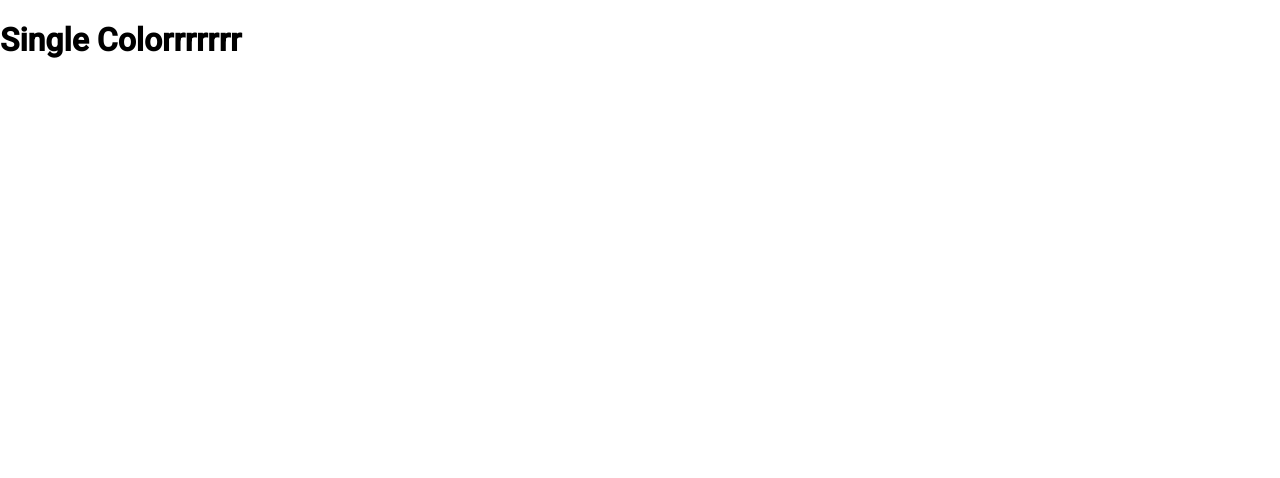
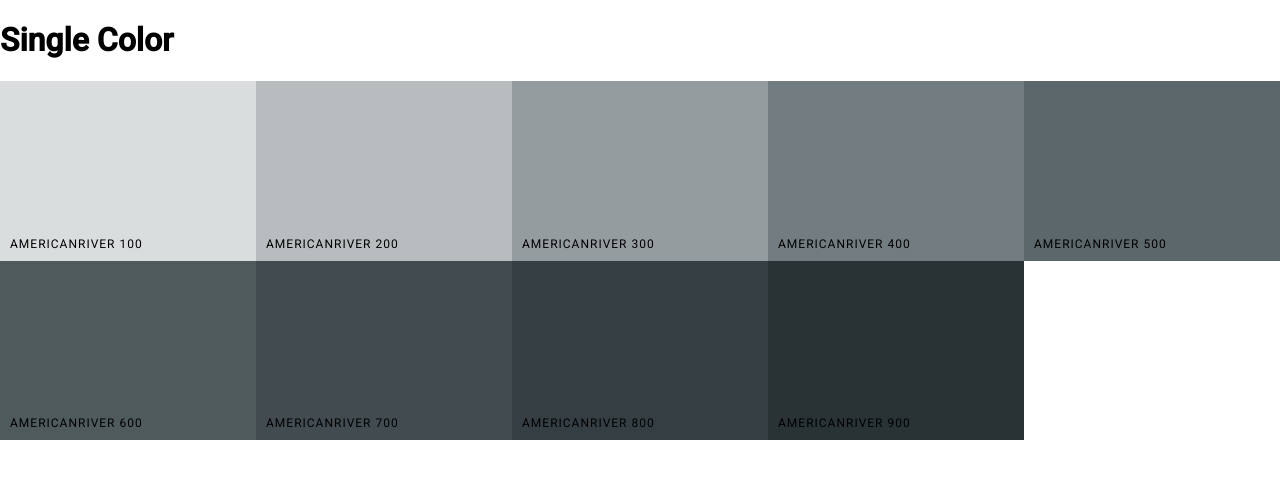
Before and after one commit to dhillman1989/ColorPaletteApp, a React (Create React App) app: page /palette/flat-ui-colors-american/americanriver in a window 1280 px wide. Shown: the top 478 px of the page. Built offline with nearby package versions, Linux system fonts and the light colour scheme.

Commit message:
add colors to singleColorPalette
added colors to display within SingleColorPalette

```diff
--- a/src/App.js
+++ b/src/App.js
@@ -33,8 +33,15 @@
           )}
         />
         <Route
-          path="/palette/:palleteId/:colorId"
-          render={() => <SingleColorPalette />}
+          path="/palette/:paletteId/:colorId"
+          render={rp => (
+            <SingleColorPalette
+              colorId={rp.match.params.colorId}
+              palette={generatePalette(
+                this.findPalette(rp.match.params.paletteId)
+              )}
+            />
+          )}
         />
       </Switch>
     );
--- a/src/ColorBox.js
+++ b/src/ColorBox.js
@@ -17,7 +17,7 @@
   }
 
   render() {
-    const { name, background, paletteId, id } = this.props;
+    const { name, background, paletteId, id, showLink } = this.props;
     const { copied } = this.state;
     return (
       <CopyToClipboard text={background} onCopy={this.changeCopyState}>
@@ -36,12 +36,14 @@
             </div>
             <button className="copy-button">copy</button>
           </div>
+          {showLink && (
             <Link
               to={`/palette/${paletteId}/${id}`}
               onClick={e => e.stopPropagation()}
             >
               <span className="see-more">More</span>
             </Link>
+          )}
         </div>
       </CopyToClipboard>
     );
--- a/src/Palette.js
+++ b/src/Palette.js
@@ -27,6 +27,7 @@
         name={color.name}
         id={color.id}
         paletteId={id}
+        showLink={true}
       />
     ));
     return (
--- a/src/SingleColorPalette.js
+++ b/src/SingleColorPalette.js
@@ -1,10 +1,36 @@
 import React, { Component } from "react";
 
+import ColorBox from "./ColorBox";
+
 class SingleColorPalette extends Component {
+  constructor(props) {
+    super(props);
+    this._shades = this.gatherShades(this.props.palette, this.props.colorId);
+  }
+  gatherShades(palette, colorToFilterBy) {
+    let shades = [];
+    let allColors = palette.colors;
+
+    for (let key in allColors) {
+      shades = shades.concat(
+        allColors[key].filter(color => color.id === colorToFilterBy)
+      );
+    }
+    return shades.slice(1);
+  }
   render() {
+    const colorBoxes = this._shades.map(color => (
+      <ColorBox
+        key={color.id}
+        name={color.name}
+        background={color.hex}
+        showLink={false}
+      />
+    ));
     return (
-      <div>
-        <h1>Single Colorrrrrrr</h1>
+      <div className="Palette">
+        <h1>Single Color</h1>
+        <div className="Palette-colors">{colorBoxes}</div>
       </div>
     );
   }
```
Lines whose indentation alone changed are shown as unchanged.
